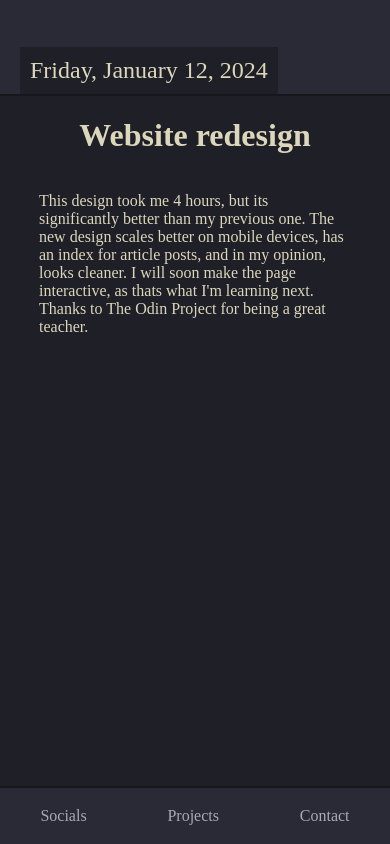
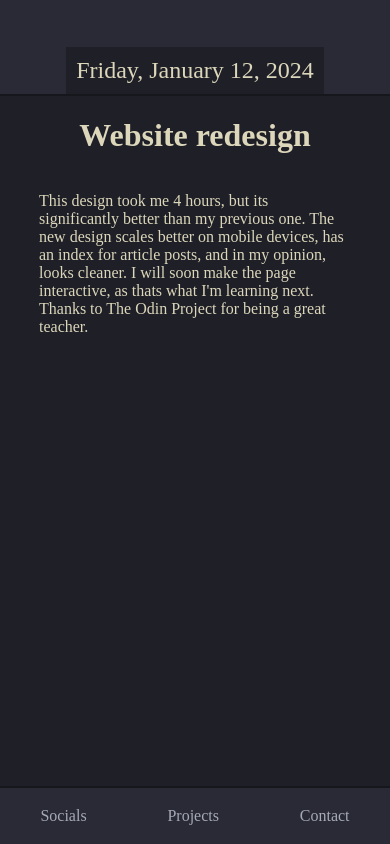
Before and after one commit to jakedevs/developer-profile, a website built with Vite: page articles/Website redesign/index.html in a window 390 px wide. Built offline with nearby package versions, Linux system fonts and the light colour scheme; files whose address does not match are found by name; a web font is replaced by a local one.

Commit message:
Center article date on mobile

```diff
--- a/articles/Website redesign/style.css
+++ b/articles/Website redesign/style.css
@@ -7,6 +7,12 @@ body {
 @font-face {
   font-family: Hack;
   src: url(./assets/fonts/Hack-Regular.ttf);
+}
+
+@media only screen and (max-width: 768px) {
+  #articlename {
+  justify-self: center;
+  }
 }
 
 .container {
--- a/articles/articlestyles.css
+++ b/articles/articlestyles.css
@@ -7,6 +7,12 @@ body {
 @font-face {
   font-family: Hack;
   src: url(./assets/fonts/Hack-Regular.ttf);
+}
+
+@media only screen and (max-width: 768px) {
+  #articlename {
+  justify-self: center;
+  }
 }
 
 .container {
```
